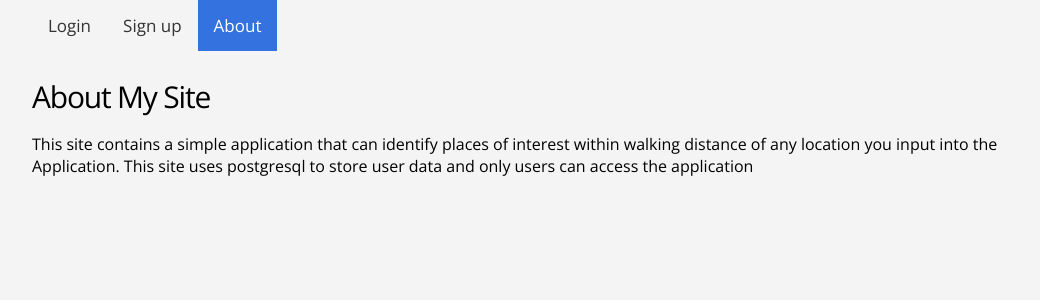
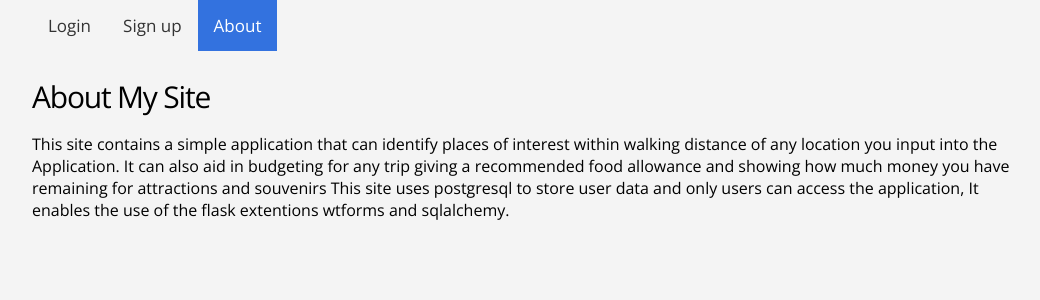
Before and after one commit to mrbha7/first-project, a Flask app: page /about in a window 1280 px wide. Shown: the part 50-350 px from the top of the page, without its empty margins (108-1148 px from the left). Run offline with Flask 2, Linux system fonts and the light colour scheme; some libraries are stand-ins or nearby versions.

Commit message:
template edits

```diff
--- a/templates/about.html
+++ b/templates/about.html
@@ -11,8 +11,10 @@
       </div>
       <h2>About My Site</h2>
       <p>This site contains a simple application that can identify places of interest within walking distance
-      of any location you input into the Application.
-      This site uses postgresql to store user data and only users can access the application</p>
+      of any location you input into the Application. It can also aid in budgeting for any trip giving a recommended food allowance and
+      showing how much money you have remaining for attractions and souvenirs
+      This site uses postgresql to store user data and only users can access the application, It enables the use of the flask extentions
+    wtforms and sqlalchemy. </p>
       </div>
     </main>
 {% endblock %}
--- a/templates/budget.html
+++ b/templates/budget.html
@@ -31,7 +31,7 @@
             <p class="negprice">N/A</p>
             {% endif %}
             <a class="name"> Money for Attractions and Souvenirs:</a>
-            {% if left > 0 %}
+            {% if left >= 0 %}
             <p class="price">${{ left }}</p>
             {% else %}
             <p class="negprice">${{ left }}</p>
```
